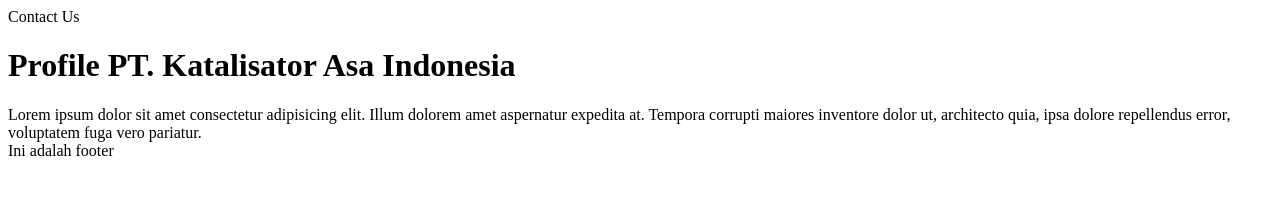
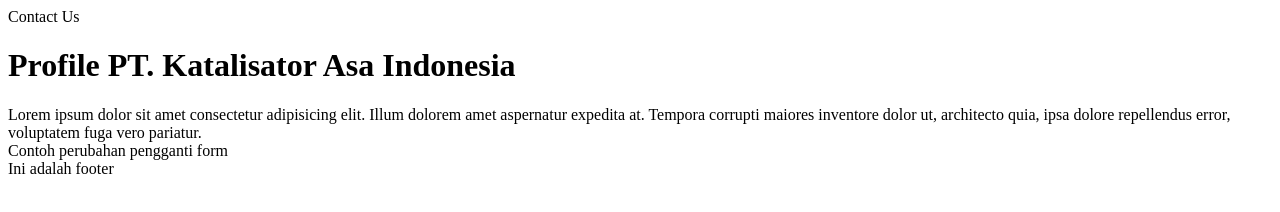
Before and after one commit to panipulisme/LatihanGIT, a plain HTML site: page contact-us.html in a window 1280 px wide. Drawn offline with Linux system fonts and the light colour scheme.

Commit message:
penambahan div

```diff
--- a/contact-us.html
+++ b/contact-us.html
@@ -14,7 +14,7 @@
       architecto quia, ipsa dolore repellendus error, voluptatem fuga vero
       pariatur.
     </div>
-    <form action=""></form>
+    <div>Contoh perubahan pengganti form</div>
 
     <footer>Ini adalah footer</footer>
   </body>
```
Also changed, not shown: 1 other file.
